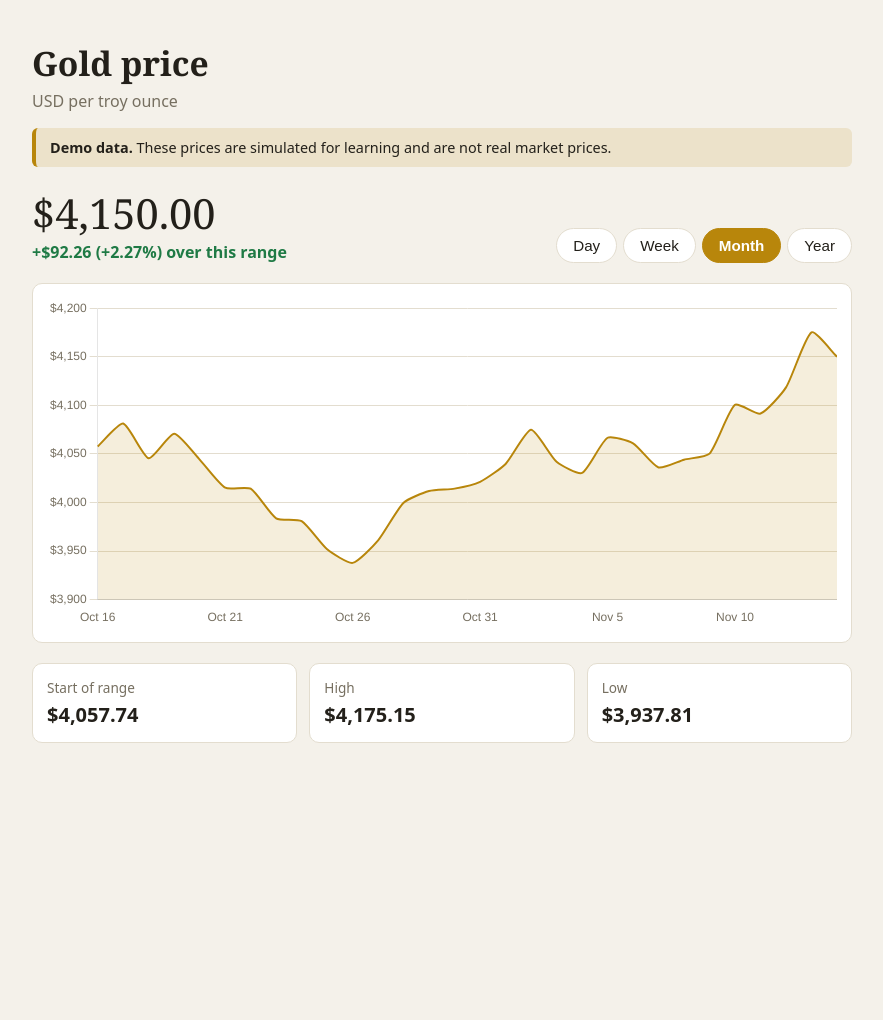
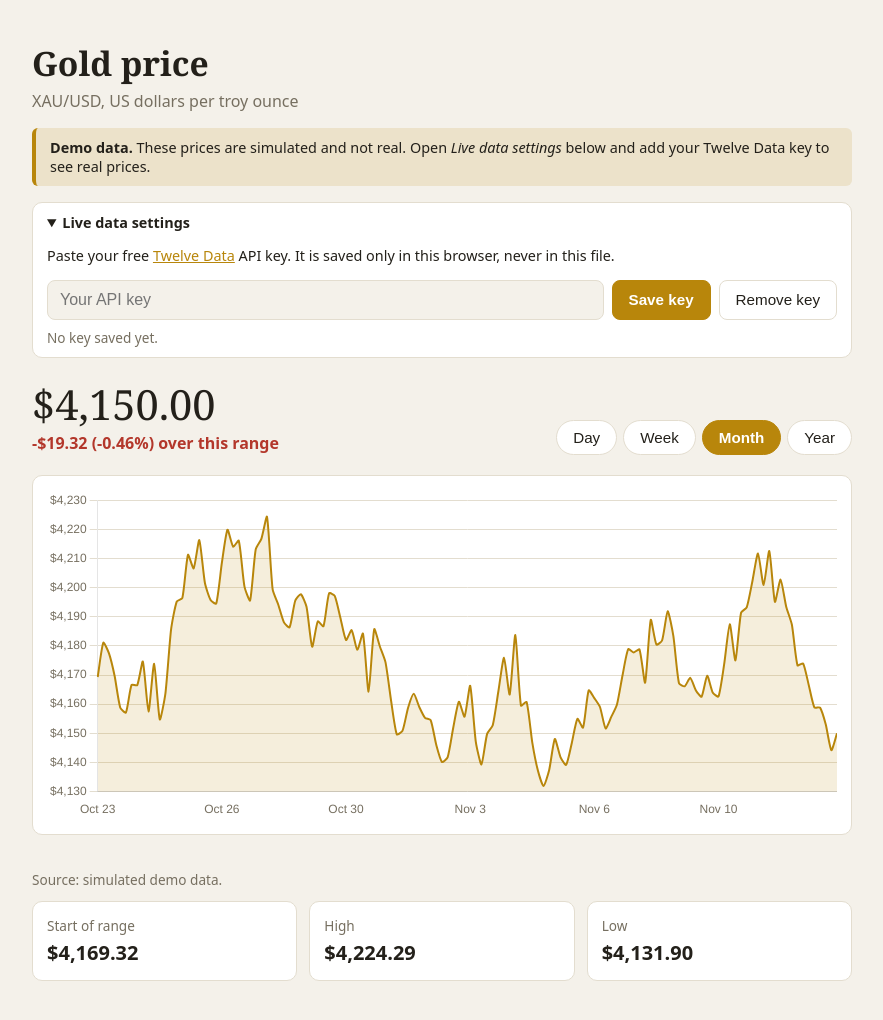
Before and after one commit to ksnizam/snk-first-app, a plain HTML site: page gold-dashboard.html in a window 1280 px wide. Shown: the whole page, without its empty margins (198-1081 px from the left). Before the commit the page ends 800 px from the top, so only its background shows below. Drawn offline with nearby package versions, Linux system fonts and the light colour scheme.

Commit message:
Update gold-dashboard.html

```diff
--- a/gold-dashboard.html
+++ b/gold-dashboard.html
@@ -17,7 +17,7 @@
     @media (prefers-color-scheme: dark) {
       :root {
         --bg: #17150f; --card: #211e16; --text: #f1ecdf; --muted: #a39b87;
-        --line: #36322580; --gold: #e0b43a; --gold-soft: rgba(224,180,58,0.16);
+        --line: #363225; --gold: #e0b43a; --gold-soft: rgba(224,180,58,0.16);
         --accent-text: #17150f; --up: #5cc487; --down: #ee7d70;
       }
     }
@@ -30,15 +30,34 @@
     main { width: 100%; max-width: 820px; }
     h1 { font-family: Georgia, serif; font-size: 2.1rem; margin: 0; }
     .sub { color: var(--muted); margin: 4px 0 16px; }
+    a { color: var(--gold); }
 
     .notice {
       background: var(--gold-soft); border-left: 4px solid var(--gold);
-      padding: 10px 14px; border-radius: 6px; font-size: 0.9rem; margin: 0 0 24px;
+      padding: 10px 14px; border-radius: 6px; font-size: 0.9rem; margin: 0 0 16px;
     }
 
+    .key-panel {
+      background: var(--card); border: 1px solid var(--line); border-radius: 10px;
+      padding: 10px 14px; margin-bottom: 24px; font-size: 0.9rem;
+    }
+    .key-panel summary { cursor: pointer; font-weight: 600; }
+    .key-row { display: flex; flex-wrap: wrap; gap: 8px; }
+    .key-row input {
+      flex: 1 1 220px; padding: 10px 12px; font-size: 1rem;
+      color: var(--text); background: var(--bg);
+      border: 1px solid var(--line); border-radius: 8px;
+    }
+    .key-row button {
+      padding: 10px 16px; font-size: 0.95rem; cursor: pointer; border-radius: 8px;
+      background: var(--gold); color: var(--accent-text); border: 1px solid var(--gold); font-weight: 600;
+    }
+    .key-row button.secondary { background: var(--card); color: var(--text); border-color: var(--line); font-weight: 400; }
+    .small { color: var(--muted); font-size: 0.85rem; margin: 8px 0 0; }
+
     .top { display: flex; flex-wrap: wrap; justify-content: space-between; align-items: flex-end; gap: 16px; }
-    .price { font-family: Georgia, serif; font-size: 2.6rem; line-height: 1.1; }
-    .change { font-size: 1rem; margin-top: 4px; font-weight: 600; }
+    .price { font-family: Georgia, serif; font-size: 2.6rem; line-height: 1.1; min-height: 2.9rem; }
+    .change { font-size: 1rem; margin-top: 4px; font-weight: 600; min-height: 1.4rem; }
     .change.up { color: var(--up); }
     .change.down { color: var(--down); }
 
@@ -51,29 +70,39 @@
     .ranges button[aria-pressed="true"] {
       background: var(--gold); color: var(--accent-text); border-color: var(--gold); font-weight: 600;
     }
-    button:focus-visible { outline: 3px solid var(--gold); outline-offset: 2px; }
+    button:focus-visible, input:focus-visible, summary:focus-visible { outline: 3px solid var(--gold); outline-offset: 2px; }
 
     .chart-wrap {
-      position: relative; height: 360px; margin: 20px 0;
+      position: relative; height: 360px; margin: 20px 0 8px;
       background: var(--card); border: 1px solid var(--line); border-radius: 10px; padding: 14px;
     }
+    #error { color: var(--down); margin: 8px 0; min-height: 1.2rem; }
 
-    .stats { display: grid; grid-template-columns: repeat(3, 1fr); gap: 12px; }
+    .stats { display: grid; grid-template-columns: repeat(3, 1fr); gap: 12px; margin-top: 12px; }
     .stat { background: var(--card); border: 1px solid var(--line); border-radius: 10px; padding: 14px; }
     .stat .label { color: var(--muted); font-size: 0.85rem; }
     .stat .value { font-size: 1.25rem; font-weight: 600; margin-top: 4px; }
-    #error { color: var(--down); }
   </style>
 </head>
 
 <body>
   <main>
     <h1>Gold price</h1>
-    <p class="sub">USD per troy ounce</p>
+    <p class="sub">XAU/USD, US dollars per troy ounce</p>
 
-    <p class="notice" role="note">
-      <strong>Demo data.</strong> These prices are simulated for learning and are not real market prices.
-    </p>
+    <p class="notice" id="notice" role="note"></p>
+
+    <details class="key-panel" id="key-panel">
+      <summary>Live data settings</summary>
+      <p>Paste your free <a href="https://twelvedata.com" target="_blank" rel="noopener">Twelve Data</a>
+         API key. It is saved only in this browser, never in this file.</p>
+      <div class="key-row">
+        <input type="password" id="key-input" placeholder="Your API key" aria-label="Twelve Data API key" autocomplete="off">
+        <button id="key-save">Save key</button>
+        <button id="key-remove" class="secondary">Remove key</button>
+      </div>
+      <p class="small" id="key-status"></p>
+    </details>
 
     <section class="top">
       <div>
@@ -92,6 +121,7 @@
       <canvas id="chart" role="img" aria-label="Line chart of the gold price over the selected time range"></canvas>
     </div>
     <p id="error" role="alert"></p>
+    <p class="small" id="source"></p>
 
     <section class="stats">
       <div class="stat"><div class="label">Start of range</div><div class="value" id="stat-start"></div></div>
@@ -102,16 +132,69 @@
 
   <script>
     // ===== 1. Settings for each time range =====
-    // hours = how far back to look, step = keep every Nth hourly point
+    // interval = size of each data point, count = how many points to ask for.
+    // Markets close at weekends, so "Day" and "Week" mean the latest trading
+    // bars (about 24 hours and about 5 trading days), not exact calendar time.
     const RANGES = {
-      day:   { hours: 24,   step: 1 },
-      week:  { hours: 168,  step: 4 },
-      month: { hours: 720,  step: 24 },
-      year:  { hours: 8760, step: 24 }
+      day:   { interval: "15min", count: 96,  ms: 900000 },
+      week:  { interval: "1h",    count: 120, ms: 3600000 },
+      month: { interval: "4h",    count: 132, ms: 14400000 },
+      year:  { interval: "1day",  count: 260, ms: 86400000 }
     };
 
-    // ===== 2. DEMO DATA (swap this part for a real price source later) =====
-    // A seeded random generator gives the same "random" numbers every time.
+    // ===== 2. Remember the API key in this browser only =====
+    const KEY_NAME = "twelvedata_key";
+    function loadKey() {
+      try { return localStorage.getItem(KEY_NAME) || ""; } catch (e) { return ""; }
+    }
+    function storeKey(value) {
+      try {
+        if (value) localStorage.setItem(KEY_NAME, value);
+        else localStorage.removeItem(KEY_NAME);
+      } catch (e) { console.log("Could not save key:", e); }
+    }
+    let apiKey = loadKey();
+
+    // ===== 3. LIVE DATA from Twelve Data =====
+    const cache = {}; // remember answers for 5 minutes to save your daily request limit
+
+    // Twelve Data gives times like "2026-11-14 10:00:00" (UTC) or "2026-11-14"
+    function parseTime(text) {
+      const iso = text.length > 10 ? text.replace(" ", "T") + "Z" : text + "T00:00:00Z";
+      return new Date(iso);
+    }
+
+    async function fetchLive(range) {
+      const hit = cache[range];
+      if (hit && Date.now() - hit.at < 5 * 60 * 1000) return hit.points;
+
+      const { interval, count } = RANGES[range];
+      const url = "https://api.twelvedata.com/time_series?" + new URLSearchParams({
+        symbol: "XAU/USD",
+        interval: interval,
+        outputsize: count,
+        timezone: "UTC",
+        apikey: apiKey
+      });
+
+      const response = await fetch(url);
+      const json = await response.json();
+
+      // Errors (bad key, rate limit...) come back as JSON with status "error"
+      if (json.status === "error" || !Array.isArray(json.values)) {
+        throw new Error(json.message || "Unexpected response from Twelve Data.");
+      }
+
+      // The newest point comes first, so reverse to get oldest to newest
+      const points = json.values
+        .map(v => ({ time: parseTime(v.datetime), price: Number(v.close) }))
+        .reverse();
+
+      cache[range] = { at: Date.now(), points: points };
+      return points;
+    }
+
+    // ===== 4. DEMO DATA (used when no key is saved) =====
     function mulberry32(seed) {
       return function () {
         seed |= 0; seed = (seed + 0x6D2B79F5) | 0;
@@ -121,53 +204,44 @@
       };
     }
 
-    // Build one year of hourly prices as a random walk ending near $4,150
-    function makeDemoSeries() {
-      const rand = mulberry32(2026);
-      const total = 8760, hourMs = 3600000, now = Date.now();
+    function demoPrices(range) {
+      const { count, ms } = RANGES[range];
+      const rand = mulberry32(count * 31 + 7);
+      const size = 0.0025 * Math.sqrt(ms / 3600000); // bigger steps for longer bars
       const walk = [];
       let x = 0;
-      for (let i = 0; i < total; i++) {
-        x += (rand() + rand() + rand() - 1.5) * 0.0025; // small up/down move each hour
+      for (let i = 0; i < count; i++) {
+        x += (rand() + rand() + rand() - 1.5) * size;
         walk.push(x);
       }
-      const last = walk[total - 1];
+      const last = walk[count - 1], now = Date.now();
       return walk.map((value, i) => ({
-        time: new Date(now - (total - 1 - i) * hourMs),
-        price: 4150 * Math.exp(value - last) // shift so the final price is 4150
+        time: new Date(now - (count - 1 - i) * ms),
+        price: 4150 * Math.exp(value - last)
       }));
     }
-    const demoSeries = makeDemoSeries();
 
-    // The ONE function that provides prices. To use real data later, change
-    // only this function. It must return a list like [{ time: Date, price: number }].
-    async function getPrices(range) {
-      const { hours, step } = RANGES[range];
-      const slice = demoSeries.slice(-hours);
-      // Keep every Nth point, counting back from the newest so it's always included
-      return slice.filter((_, i) => (slice.length - 1 - i) % step === 0);
-    }
-
-    // ===== 3. Formatting helpers =====
+    // ===== 5. Formatting helpers =====
     const money = new Intl.NumberFormat("en-US", { style: "currency", currency: "USD" });
 
     function shortLabel(date, range) {
       if (range === "day") return date.toLocaleTimeString([], { hour: "2-digit", minute: "2-digit" });
       if (range === "week") return date.toLocaleDateString([], { weekday: "short", day: "numeric" });
-      return date.toLocaleDateString([], { day: "numeric", month: "short" });
+      const opts = { day: "numeric", month: "short" };
+      if (range === "year") opts.timeZone = "UTC"; // daily bars are dated in UTC
+      return date.toLocaleDateString([], opts);
     }
 
     function fullLabel(date, range) {
-      const withTime = range === "day" || range === "week";
-      return date.toLocaleString([], { dateStyle: "medium", timeStyle: withTime ? "short" : undefined });
+      if (range === "year") return date.toLocaleDateString([], { dateStyle: "medium", timeZone: "UTC" });
+      return date.toLocaleString([], { dateStyle: "medium", timeStyle: "short" });
     }
 
-    // Read a colour from the CSS variables so the chart matches light/dark mode
     function css(name) {
       return getComputedStyle(document.documentElement).getPropertyValue(name).trim();
     }
 
-    // ===== 4. Show the headline numbers =====
+    // ===== 6. Headline numbers =====
     function updateStats(data) {
       const prices = data.map(p => p.price);
       const first = prices[0];
@@ -188,7 +262,7 @@
       document.getElementById("stat-low").textContent = money.format(Math.min(...prices));
     }
 
-    // ===== 5. Draw the chart =====
+    // ===== 7. The chart =====
     let chart = null;
     let current = "month";
     let currentData = [];
@@ -198,7 +272,7 @@
       const titles = data.map(p => fullLabel(p.time, range));
       const prices = data.map(p => p.price);
 
-      if (chart) chart.destroy(); // remove the old chart before drawing a new one
+      if (chart) chart.destroy();
 
       chart = new Chart(document.getElementById("chart"), {
         type: "line",
@@ -208,11 +282,8 @@
             data: prices,
             borderColor: css("--gold"),
             backgroundColor: css("--gold-soft"),
-            borderWidth: 2,
-            fill: true,
-            tension: 0.2,
-            pointRadius: 0,
-            pointHoverRadius: 5
+            borderWidth: 2, fill: true, tension: 0.2,
+            pointRadius: 0, pointHoverRadius: 5
           }]
         },
         options: {
@@ -229,47 +300,95 @@
             }
           },
           scales: {
-            x: {
-              ticks: { color: css("--muted"), maxTicksLimit: 6, maxRotation: 0 },
-              grid: { display: false }
-            },
-            y: {
-              ticks: { color: css("--muted"), callback: v => "$" + v.toLocaleString() },
-              grid: { color: css("--line") }
-            }
+            x: { ticks: { color: css("--muted"), maxTicksLimit: 6, maxRotation: 0 }, grid: { display: false } },
+            y: { ticks: { color: css("--muted"), callback: v => "$" + v.toLocaleString() }, grid: { color: css("--line") } }
           }
         }
       });
     }
 
-    // ===== 6. Switch range: fetch data, then update numbers and chart =====
+    // ===== 8. Show a range: get data, then update numbers and chart =====
+    function setSource(isDemo, lastTime) {
+      const notice = document.getElementById("notice");
+      notice.style.display = isDemo ? "block" : "none";
+      notice.innerHTML = "<strong>Demo data.</strong> These prices are simulated and not real. " +
+        "Open <em>Live data settings</em> below and add your Twelve Data key to see real prices.";
+      document.getElementById("source").textContent = isDemo
+        ? "Source: simulated demo data."
+        : "Source: Twelve Data, XAU/USD. Latest data point: " + lastTime.toLocaleString() +
+          ". Prices may be delayed. Not financial advice.";
+    }
+
+    function friendlyError(error) {
+      if (error instanceof TypeError) {
+        return "Could not reach Twelve Data. Check your internet connection and try again.";
+      }
+      return "Twelve Data said: " + error.message;
+    }
+
     async function showRange(range) {
       current = range;
       document.querySelectorAll(".ranges button").forEach(btn => {
         btn.setAttribute("aria-pressed", btn.dataset.range === range ? "true" : "false");
       });
+      const errorEl = document.getElementById("error");
+      errorEl.textContent = "";
+
       try {
-        document.getElementById("error").textContent = "";
-        currentData = await getPrices(range);
+        if (apiKey) {
+          currentData = await fetchLive(range);
+          setSource(false, currentData[currentData.length - 1].time);
+        } else {
+          currentData = demoPrices(range);
+          setSource(true);
+        }
         updateStats(currentData);
         drawChart(currentData, range);
       } catch (error) {
-        document.getElementById("error").textContent =
-          "Could not load the chart. Check your internet connection and refresh.";
+        errorEl.textContent = friendlyError(error);
         console.log(error);
       }
     }
 
-    // ===== 7. Wire up the buttons and start =====
+    // ===== 9. Buttons and key settings =====
+    const keyPanel = document.getElementById("key-panel");
+    const keyInput = document.getElementById("key-input");
+    const keyStatus = document.getElementById("key-status");
+
+    function updateKeyStatus() {
+      keyStatus.textContent = apiKey ? "A key is saved in this browser." : "No key saved yet.";
+      keyPanel.open = !apiKey; // open the panel automatically until a key is saved
+    }
+
     document.querySelectorAll(".ranges button").forEach(btn => {
       btn.addEventListener("click", () => showRange(btn.dataset.range));
     });
 
-    // Redraw if the computer switches between light and dark mode
+    document.getElementById("key-save").addEventListener("click", () => {
+      const value = keyInput.value.trim();
+      if (!value) return;
+      apiKey = value;
+      storeKey(apiKey);
+      keyInput.value = "";
+      Object.keys(cache).forEach(k => delete cache[k]);
+      updateKeyStatus();
+      showRange(current);
+    });
+
+    document.getElementById("key-remove").addEventListener("click", () => {
+      apiKey = "";
+      storeKey("");
+      Object.keys(cache).forEach(k => delete cache[k]);
+      updateKeyStatus();
+      showRange(current);
+    });
+
+    // Redraw the chart if the computer switches between light and dark mode
     window.matchMedia("(prefers-color-scheme: dark)").addEventListener("change", () => {
       if (currentData.length) drawChart(currentData, current);
     });
 
+    updateKeyStatus();
     showRange("month");
   </script>
 </body>
```
